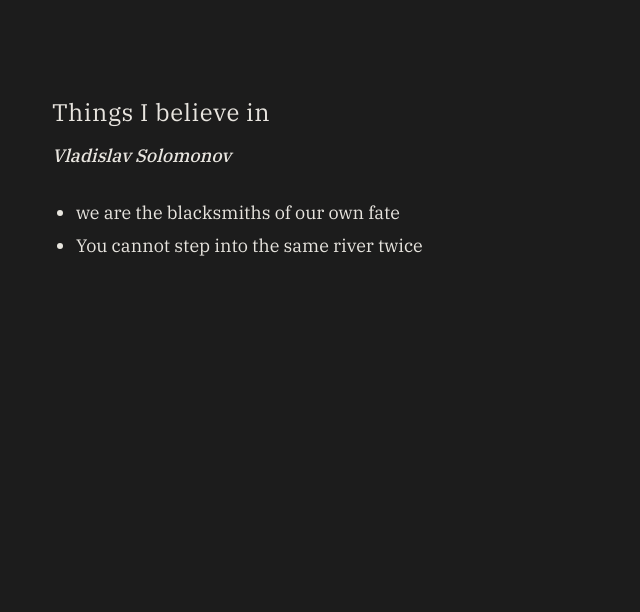
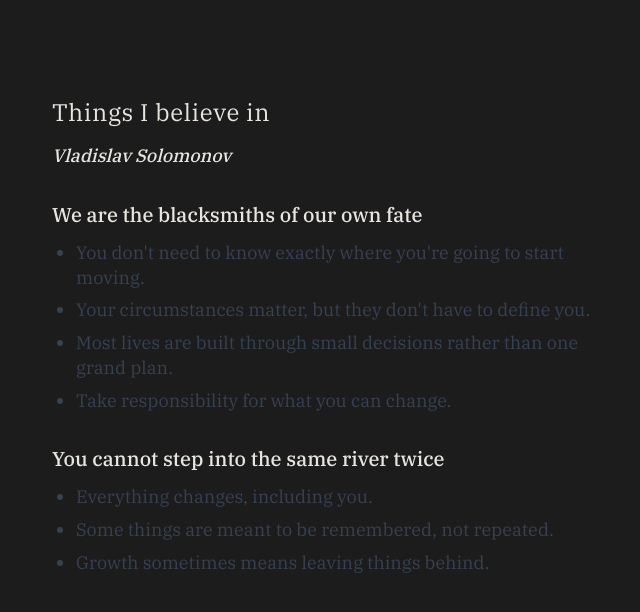
Before and after one commit to vlat247/portfolio, a Next.js app: page /beliefs in a window 1280 px wide. Shown: the top 612 px of the page, without its empty margins (300-940 px from the left). Built offline with nearby package versions, Linux system fonts and the light colour scheme.

Commit message:
feat: expand belief statements with detailed supporting points and structured layout

```diff
--- a/app/beliefs/page.tsx
+++ b/app/beliefs/page.tsx
@@ -20,10 +20,26 @@ export default function Beliefs() {
           </Link>
         </h2>
 
-        <ul className="list-disc pl-6 space-y-2 pt-4">
-          <li>we are the blacksmiths of our own fate</li>
-          <li>You cannot step into the same river twice</li>
-        </ul>
+        <div className="pt-4 space-y-8">
+          <section>
+            <h3 className="text-xl font-medium mb-3">We are the blacksmiths of our own fate</h3>
+            <ul className="list-disc pl-6 space-y-2 text-gray-700 dark:text-gray-300">
+              <li>You don't need to know exactly where you're going to start moving.</li>
+              <li>Your circumstances matter, but they don't have to define you.</li>
+              <li>Most lives are built through small decisions rather than one grand plan.</li>
+              <li>Take responsibility for what you can change.</li>
+            </ul>
+          </section>
+
+          <section>
+            <h3 className="text-xl font-medium mb-3">You cannot step into the same river twice</h3>
+            <ul className="list-disc pl-6 space-y-2 text-gray-700 dark:text-gray-300">
+              <li>Everything changes, including you.</li>
+              <li>Some things are meant to be remembered, not repeated.</li>
+              <li>Growth sometimes means leaving things behind.</li>
+            </ul>
+          </section>
+        </div>
       </div>
     </main>
   );
```
